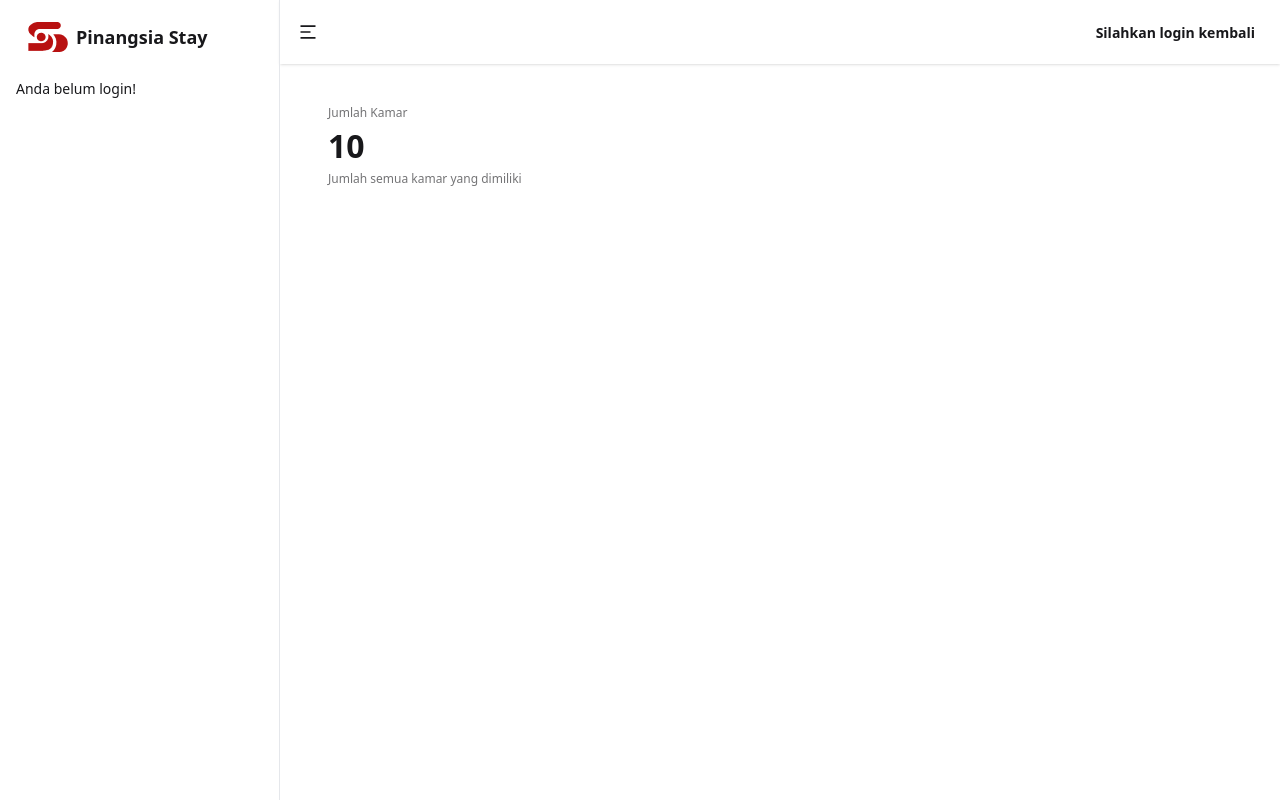
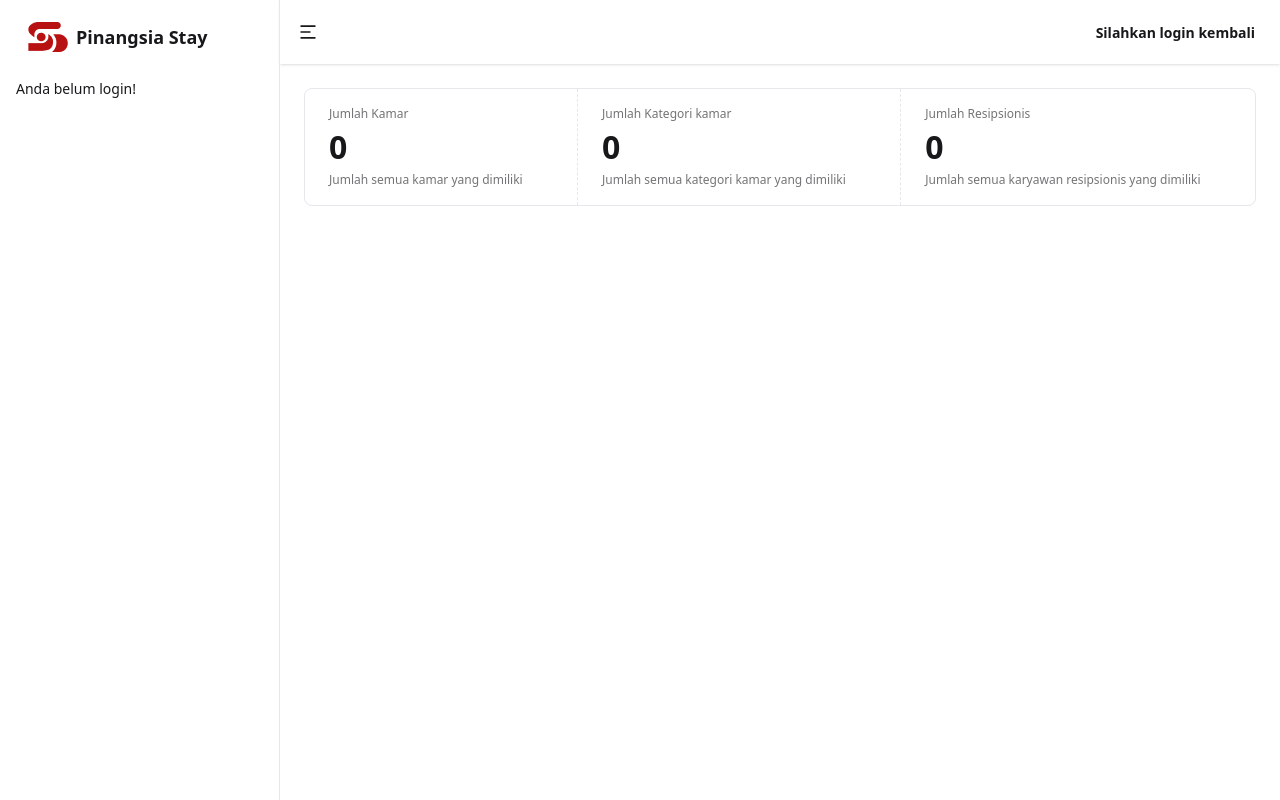
Before and after one commit to Eugene702/pinangsia-stay, a Next.js app: page /dashboard in a window 1280 px wide. Built offline with nearby package versions, Linux system fonts and the light colour scheme; no server answers; the database is empty.

Commit message:
Feat: Menyelesaikan dashboard

```diff
--- /dev/null
+++ b/src/app/(main)/dashboard/action.ts
@@ -0,0 +1,33 @@
+"use server"
+
+import { prisma } from "@/utils/database"
+
+export const GET = async () => {
+    try{
+        const [ room, roomCategory, user ] = await Promise.all([
+            await prisma.room.count(),
+            await prisma.roomCategory.count(),
+            await prisma.user.count({
+                where: {
+                    deletedAt: null,
+                    role: "RECIPIENT"
+                }
+            })
+        ])
+
+        return {
+            name: "SUCCESS",
+            data: {
+                room,
+                roomCategory,
+                user
+            }
+        }
+    }catch(e){
+        console.error(e)
+        return {
+            name: "SERVER_ERROR",
+            message: "Ada kesalahan pada server!"
+        }
+    }
+}
--- a/src/app/(main)/dashboard/components/ForAdmin.tsx
+++ /dev/null
@@ -1,10 +0,0 @@
-import dynamic from "next/dynamic"
-
-const Stat = dynamic(() => import('./admin/Stat'))
-const ForAdmin = () => {
-    return <section>
-        <Stat />
-    </section>
-}
-
-export default ForAdmin
--- a/src/app/(main)/dashboard/components/admin/Stat.tsx
+++ /dev/null
@@ -1,11 +0,0 @@
-const Stat = () => {
-    return <div className="stats w-full">
-        <div className="stat">
-            <div className="stat-title">Jumlah Kamar</div>
-            <div className="stat-value">10</div>
-            <div className="stat-desc">Jumlah semua kamar yang dimiliki</div>
-        </div>
-    </div>
-}
-
-export default Stat
--- a/src/app/(main)/dashboard/page.tsx
+++ b/src/app/(main)/dashboard/page.tsx
@@ -1,9 +1,31 @@
 import dynamic from "next/dynamic"
+import { GET } from "./action"
 
-const ForAdmin = dynamic(() => import('./components/ForAdmin'))
-const page = () => {
+const Error = dynamic(() => import('@/components/error'))
+const page = async () => {
+    const response = await GET()
+    if(response.name != "SUCCESS"){
+        return <Error message={response.message!} />
+    }
+
     return <main>
-        <ForAdmin />
+        <div className="stats w-full border border-gray-200">
+            <div className="stat">
+                <div className="stat-title">Jumlah Kamar</div>
+                <div className="stat-value">{ response.data!.room }</div>
+                <div className="stat-desc">Jumlah semua kamar yang dimiliki</div>
+            </div>
+            <div className="stat">
+                <div className="stat-title">Jumlah Kategori kamar</div>
+                <div className="stat-value">{ response.data!.roomCategory }</div>
+                <div className="stat-desc">Jumlah semua kategori kamar yang dimiliki</div>
+            </div>
+            <div className="stat">
+                <div className="stat-title">Jumlah Resipsionis</div>
+                <div className="stat-value">{ response.data!.user }</div>
+                <div className="stat-desc">Jumlah semua karyawan resipsionis yang dimiliki</div>
+            </div>
+        </div>
     </main>
 }
 
```
